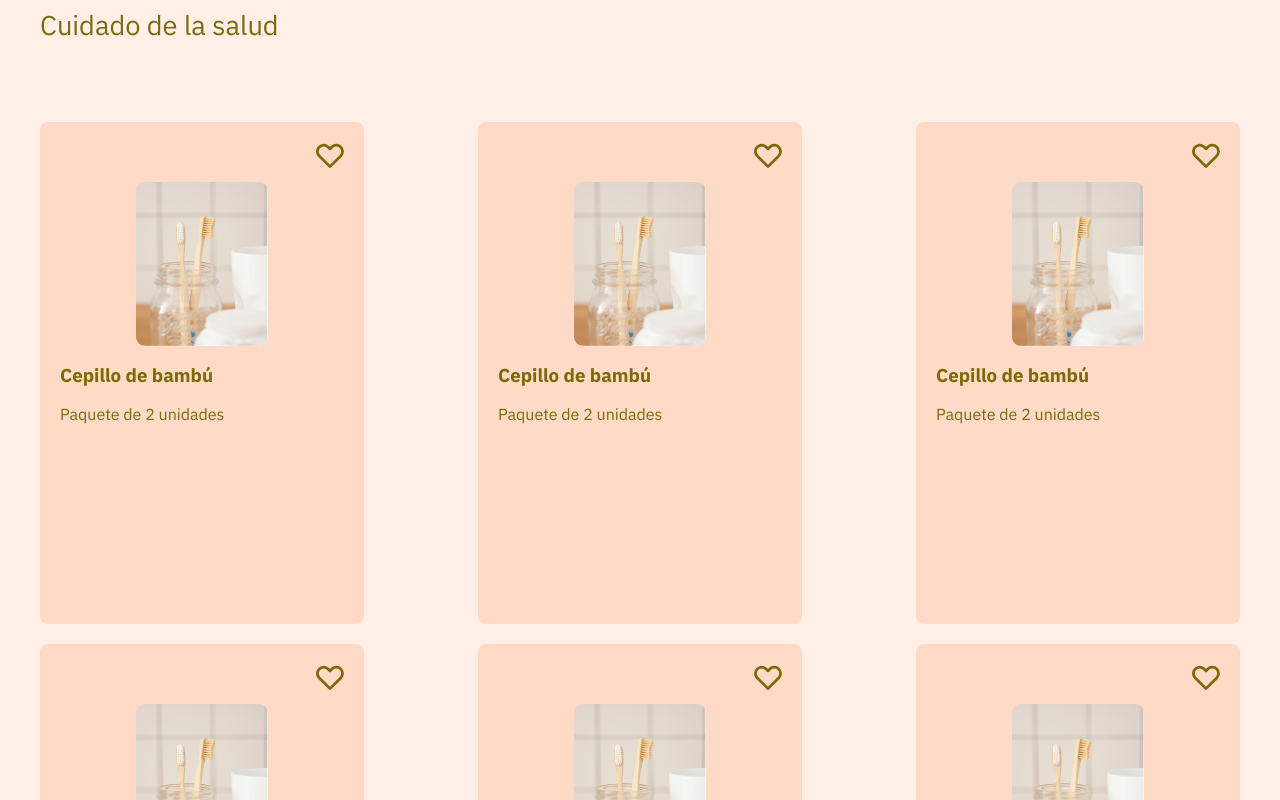
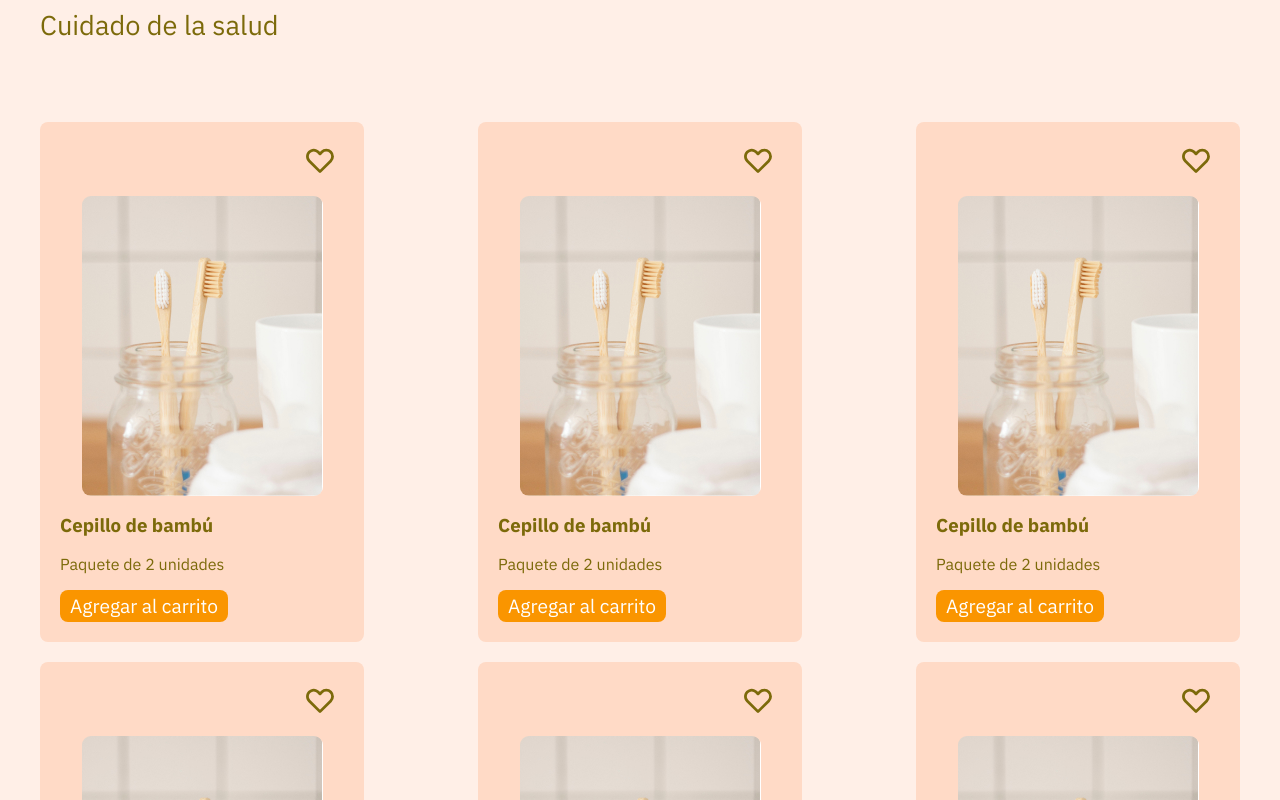
Before and after one commit to enrique1994mex/shop-green, a React (Vite) app: page / in a window 1280 px wide. Shown: the part 800-1600 px from the top of the page. Built offline with nearby package versions, Linux system fonts and the light colour scheme.

Commit message:
add section favorites

```diff
--- a/src/components/ProductCard.jsx
+++ b/src/components/ProductCard.jsx
@@ -7,22 +7,31 @@ import style from '../styles/components/main.module.scss'
 const ProductCard = () => {
 	const { dispatch } = useProducts()
 
-	const addProduct = () => {
+	const addToCart = () => {
 		dispatch({
-			type: actionTypes.addToProduct,
+			type: actionTypes.addToCart,
+			payload: 'Cepillo de bambú',
+		})
+	}
+	const addToFavorites = () => {
+		dispatch({
+			type: actionTypes.addToFavorites,
 			payload: 'Cepillo de bambú',
 		})
 	}
 	return (
 		<div className={style.productCard}>
-			<div className={style.icon} onClick={addProduct}>
-				<img src={productSvg} alt='Icono de producto' />
+			<div className={style.icon}>
+				<button onClick={addToFavorites}>
+					<img src={productSvg} alt='Icono de producto' />
+				</button>
 			</div>
 			<div className={style.productImage}>
 				<img src={product} alt='Cepillo' />
 			</div>
 			<h3>Cepillo de bambú</h3>
 			<p>Paquete de 2 unidades</p>
+			<button onClick={addToCart}>Agregar al carrito</button>
 		</div>
 	)
 }
--- a/src/components/Profile.jsx
+++ b/src/components/Profile.jsx
@@ -17,7 +17,7 @@ const Profile = () => {
 			</button>
 			<button className={style.shopping}>
 				<img src={shopping} height='30' width='30' />
-				{state.products.length > 0 ? <div>{state.products.length}</div> : null}
+				{state.cart.length > 0 ? <div>{state.cart.length}</div> : null}
 			</button>
 		</div>
 	)
--- a/src/hooks/useInitialState.js
+++ b/src/hooks/useInitialState.js
@@ -1,19 +1,26 @@
 import { useReducer } from 'react'
 
 export const actionTypes = {
-	addToProduct: 'ADD_TO_PRODUCT',
+	addToCart: 'ADD_TO_CART',
+	addToFavorites: 'ADD_TO_FAVORITES',
 }
 
 const initialState = {
-	products: [],
+	cart: [],
+	favorites: [],
 }
 
 const reducer = (state, action) => {
 	switch (action.type) {
-		case actionTypes.addToProduct:
+		case actionTypes.addToCart:
 			return {
 				...state,
-				products: [...state.products, action.payload],
+				cart: [...state.cart, action.payload],
+			}
+		case actionTypes.addToFavorites:
+			return {
+				...state,
+				favorites: [...state.favorites, action.payload],
 			}
 		default:
 			return state
--- a/src/styles/components/main.module.scss
+++ b/src/styles/components/main.module.scss
@@ -52,6 +52,10 @@
 		border-radius: 35px;
 		color: white;
 		font-size: 1em;
+		cursor: pointer;
+		@include desktop {
+			font-size: 1.5em;
+		}
 		&:hover {
 			transform: scale(1.1);
 		}
@@ -101,7 +105,7 @@
 			height: auto;
 			@include tablet {
 				width: 324px;
-				height: 502px;
+				height: auto;
 			}
 			background-color: c.$secondary-color;
 			color: c.$primary-text-color;
@@ -112,6 +116,7 @@
 				display: flex;
 				justify-content: flex-end;
 				padding-bottom: 12px;
+				@include buttonStyle;
 				img {
 					width: 28px;
 					height: 28px;
@@ -126,9 +131,22 @@
 				img {
 					width: 132px;
 					height: 164px;
+					@include tablet {
+						width: 241px;
+						height: 300px;
+					}
 					object-fit: cover;
 					border-radius: 9px;
 				}
+			}
+			button {
+				font-size: 1.2em;
+				padding: 5px 10px;
+				background-color: c.$quaternion-color;
+				border-style: none;
+				color: white;
+				border-radius: 8px;
+				cursor: pointer;
 			}
 		}
 	}
--- a/src/styles/utilities/_mixins.scss
+++ b/src/styles/utilities/_mixins.scss
@@ -9,6 +9,7 @@
 	button {
 		background: none;
 		border-style: none;
+		text-decoration: none;
 	}
 }
 
```
